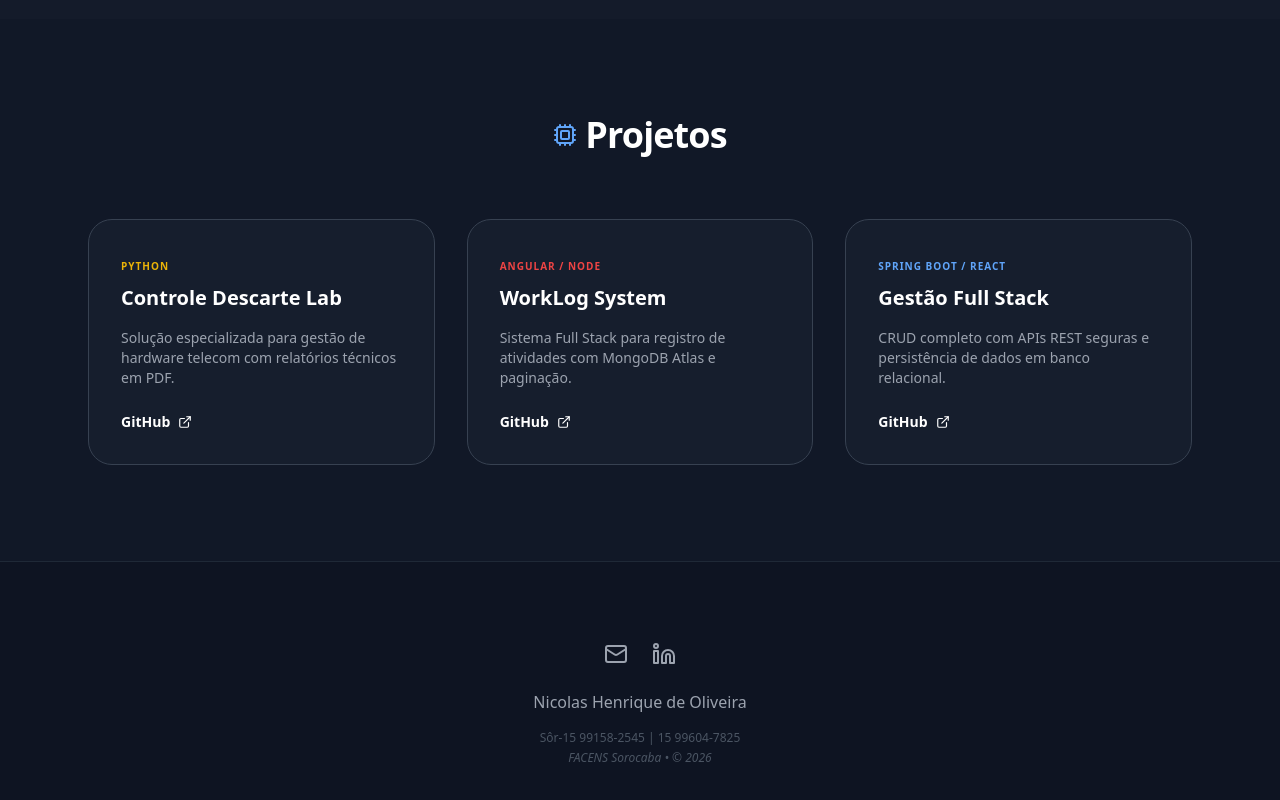
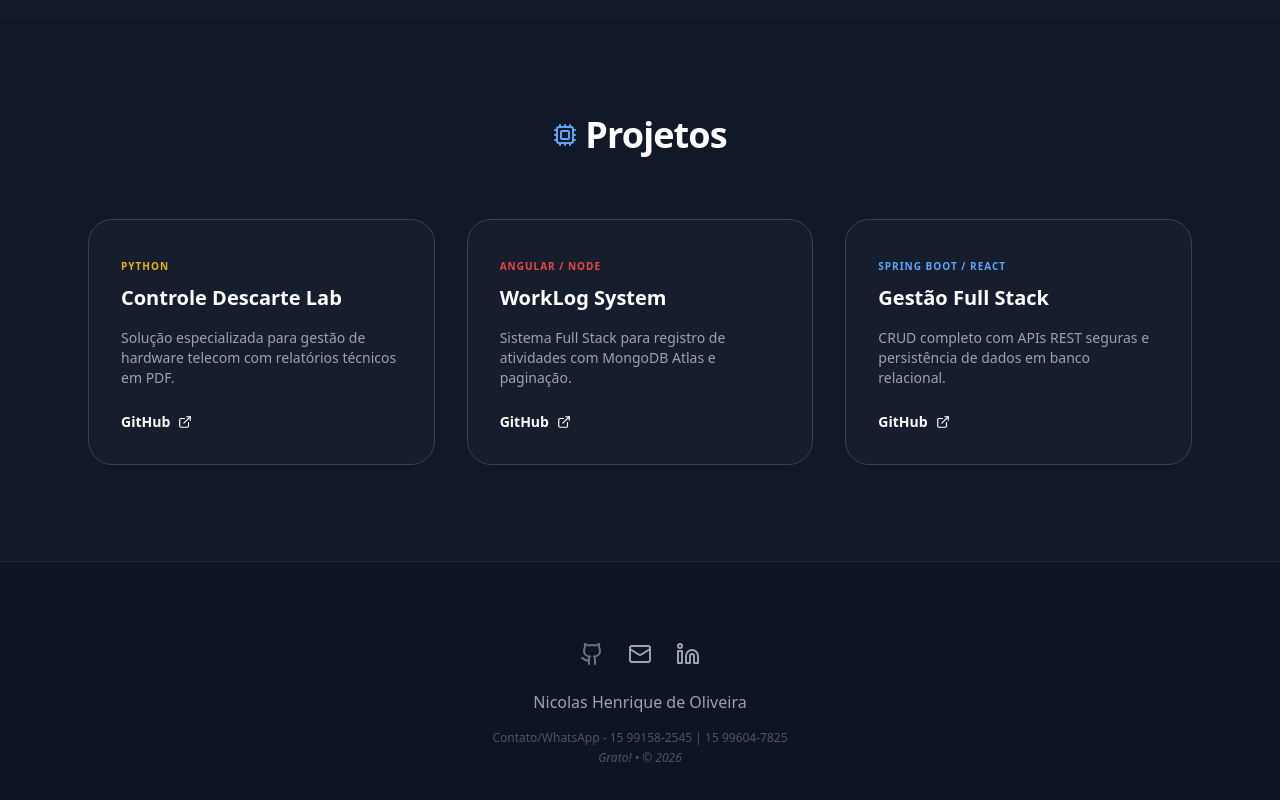
Before and after one commit to nicolashenrique921/meu-portfolio, a React (Create React App) app: page / in a window 1280 px wide. Shown: the part 1460-2260 px from the top of the page. Built offline with nearby package versions, Linux system fonts and the light colour scheme.

Commit message:
toque final

```diff
--- a/src/App.js
+++ b/src/App.js
@@ -1,5 +1,5 @@
 import React from 'react';
-import { Linkedin, ExternalLink, Code2, Terminal, Cpu, Mail, Briefcase, GraduationCap } from 'lucide-react';
+import { Github, Linkedin, ExternalLink, Code2, Terminal, Cpu, Mail, Briefcase, GraduationCap } from 'lucide-react';
 
 function App() {
   const skills = [
@@ -159,13 +159,14 @@ function App() {
       {/* FOOTER */}
       <footer className="py-20 border-t border-gray-800 text-center bg-gray-950/20">
         <div className="flex justify-center gap-6 mb-6">
+          <a href="https://github.com/nicolashenrique921" target="_blank" rel="noreferrer" className="text-gray-500 hover:text-white transition"><Github /></a>
           <a href="mailto:nicolashenrique921@gmail.com" className="text-gray-400 hover:text-white transition"><Mail size={24}/></a>
           <a href="https://www.linkedin.com/in/nicolas-henrique-o-6ab219199" target="_blank" rel="noreferrer" className="text-gray-400 hover:text-blue-400 transition"><Linkedin size={24}/></a>
         </div>
         <p className="text-gray-400 font-medium">Nicolas Henrique de Oliveira</p>
         <div className="text-gray-600 text-xs mt-4 flex flex-col gap-1">
-            <p>Sôr-15 99158-2545 | 15 99604-7825</p>
-            <p className="italic">FACENS Sorocaba • © 2026</p>
+            <p>Contato/WhatsApp - 15 99158-2545 | 15 99604-7825</p>
+            <p className="italic">Grato! • © 2026</p>
         </div>
       </footer>
     </div>
```
